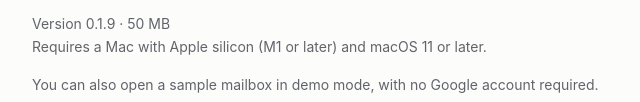
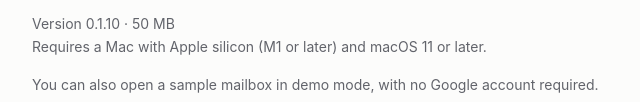
Before and after one commit to safecontext-me/safecontext, a plain HTML site: page site/index.html in a window 1280 px wide. Shown: the part 698-800 px from the top of the page, 112-752 px from the left. Drawn offline with Linux system fonts and the light colour scheme.

Commit message:
Site: version text shows 0.1.10 (50,192,983 bytes, 50 MB)
Co-Authored-By: Claude Opus 5.5 <noreply@anthropic.com>

```diff
--- a/site/index.html
+++ b/site/index.html
@@ -40,7 +40,7 @@
         </a>
         <a class="text-link" href="/how-it-works">How it works →</a>
       </div>
-      <p class="req">Version 0.1.9 · 50 MB<br>Requires a Mac with Apple silicon (M1 or later) and macOS 11 or later.</p>
+      <p class="req">Version 0.1.10 · 50 MB<br>Requires a Mac with Apple silicon (M1 or later) and macOS 11 or later.</p>
       <p class="req">You can also open a sample mailbox in demo mode, with no Google account required.</p>
       <p class="soon"><span>Coming soon</span> iMessage, WhatsApp, and call recordings.</p>
     </div>
```
Also changed, not shown: site/agent-context-guide.html (+1 -1 lines), site/how-it-works.html (+2 -2 lines).
